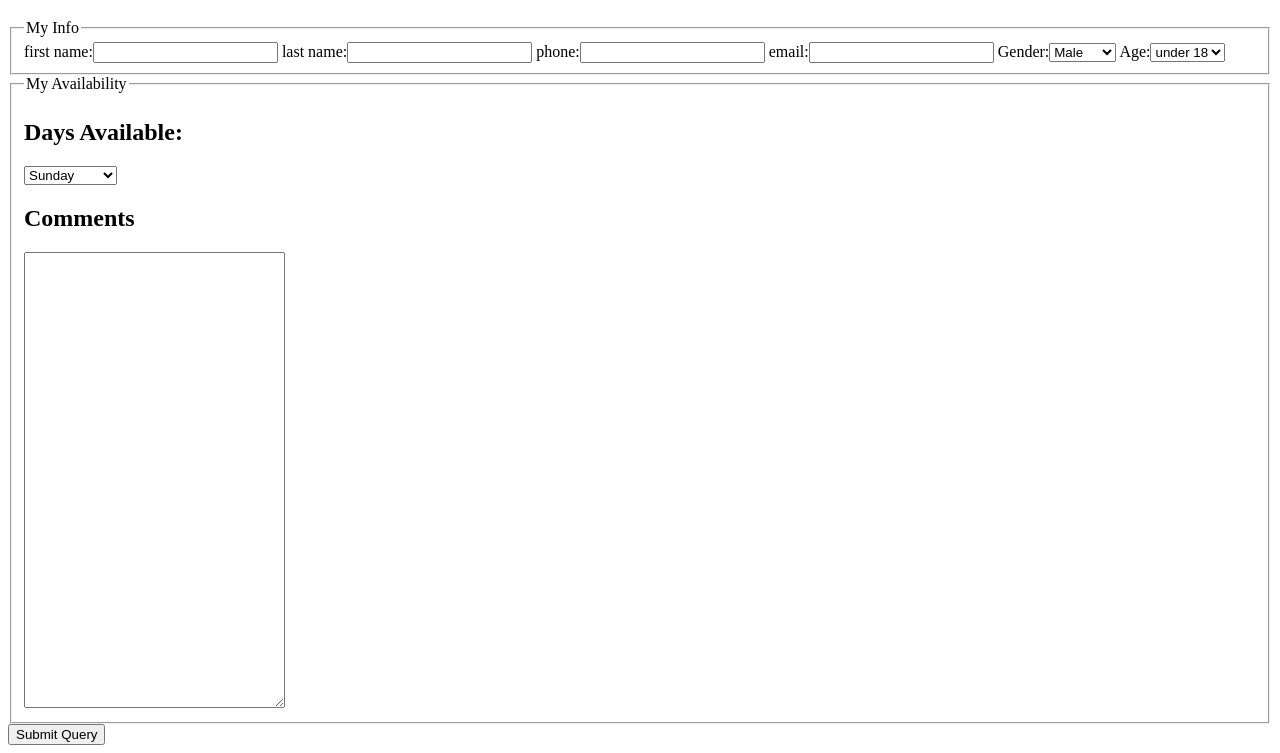
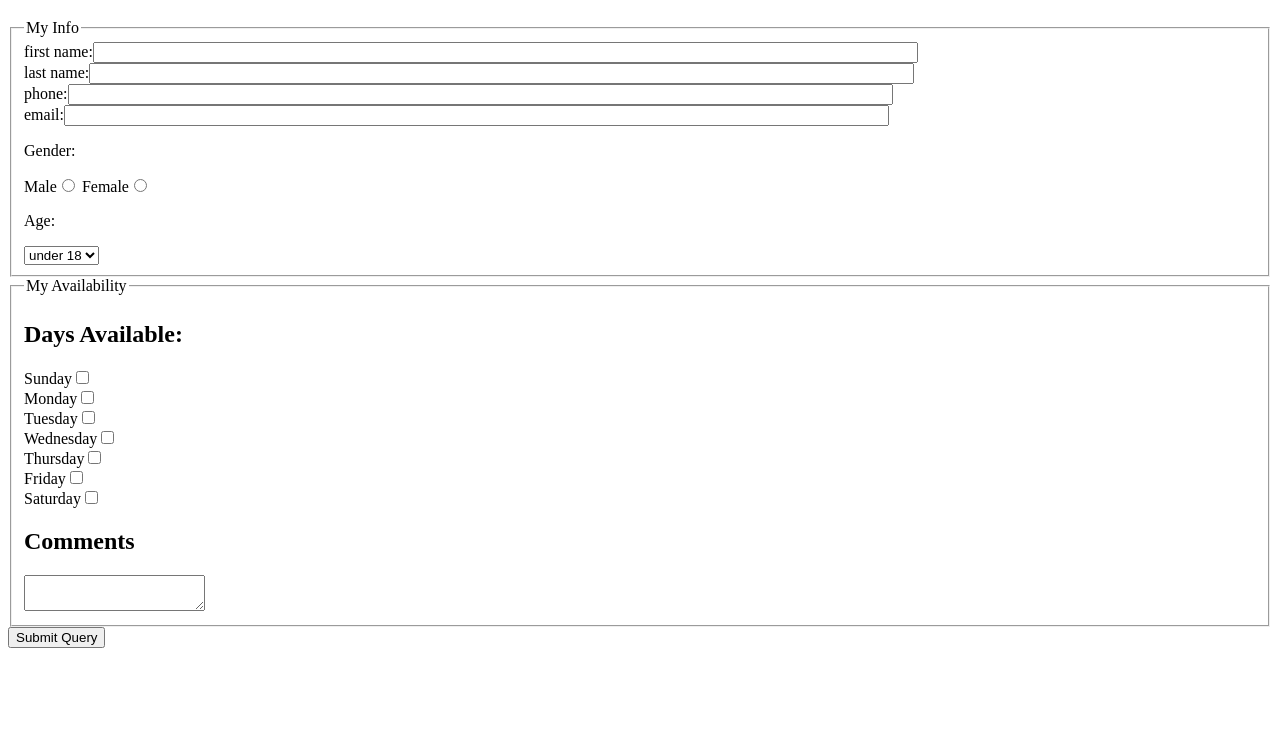
Before and after one commit to paperpages/webdev_lab5, a plain HTML site: page index.html in a window 1280 px wide. Shown: the part 61-814 px from the top of the page. Drawn offline with Linux system fonts and the light colour scheme.

Commit message:
Added div tags, adjusted multiple choice tags

```diff
--- a/index.html
+++ b/index.html
@@ -9,31 +9,33 @@
   <form method="post" action="http://bloomingdale.sat.iit.edu/kriedan/lab3formscript.php">
     <fieldset>
       <legend>My Info</legend>
-      <label>first name:<input type="text" name="first_name_field"></label>
-      <label>last name:<input type="text" name="last_name_field"></label>
-      <label>phone:<input type="text" name="phone_field"></label>
-      <label>email:<input type="text" name="email_field"></label>
-      <label>Gender:<select name="gender_field">
-        <option value="m">Male</option>
-        <option value="f">Female</option>
-      </select></label>
-      <label>Age:<select name="age_field">
+      <div><label>first name:<input type="text" name="first_name_field" size="100"></label></div>
+      <div><label>last name:<input type="text" name="last_name_field" size="100"></label></div>
+      <div><label>phone:<input type="text" name="phone_field" size="100"></label></div>
+      <div><label>email:<input type="text" name="email_field" size="100"></label></div>
+      <div><p>Gender:</p></div>
+        <div>
+          <label>Male<input type="radio" name="gender_field"></label>
+          <label>Female<input type="radio" name="gender_field"></label>
+        </div>
+      <div><p>Age:</p><div>
+      <div><select name="age_field">
         <option value="u">under 18</option>
         <option value="o">over 18</option>
-      </select></label>
+      </select></div>
     </fieldset>
     <fieldset>
       <legend>My Availability</legend>
-      <label><h2>Days Available:</h2><select name="available_field[]">
-        <option value="sun">Sunday</option>
-        <option value="mon">Monday</option>
-        <option value="tue">Tuesday</option>
-        <option value="wed">Wednesday</option>
-        <option value="thu">Thursday</option>
-        <option value="fri">Friday</option>
-        <option value="sat">Saturday</option>
-      </select></label>
-      <label><h2>Comments</h2><textarea name="comments_field" cols="30" rows="30"></textarea></label>
+      <label><h2>Days Available:</h2>
+        <div><label>Sunday<input type="checkbox" name="available_field[]"></label></div>
+        <div><label>Monday<input type="checkbox" name="available_field[]"></label></div>
+        <div><label>Tuesday<input type="checkbox" name="available_field[]"></label></div>
+        <div><label>Wednesday<input type="checkbox" name="available_field[]"></label></div>
+        <div><label>Thursday<input type="checkbox" name="available_field[]"></label></div>
+        <div><label>Friday<input type="checkbox" name="available_field[]"></label></div>
+        <div><label>Saturday<input type="checkbox" name="available_field[]"></label></div>
+      </label>
+      <div><label><h2>Comments</h2><textarea name="comments_field"></textarea></label></div>
       <input type="hidden" name="hidden_field" value="Paige">
     </fieldset>
     <input type="submit" value="Submit Query"/>
```
